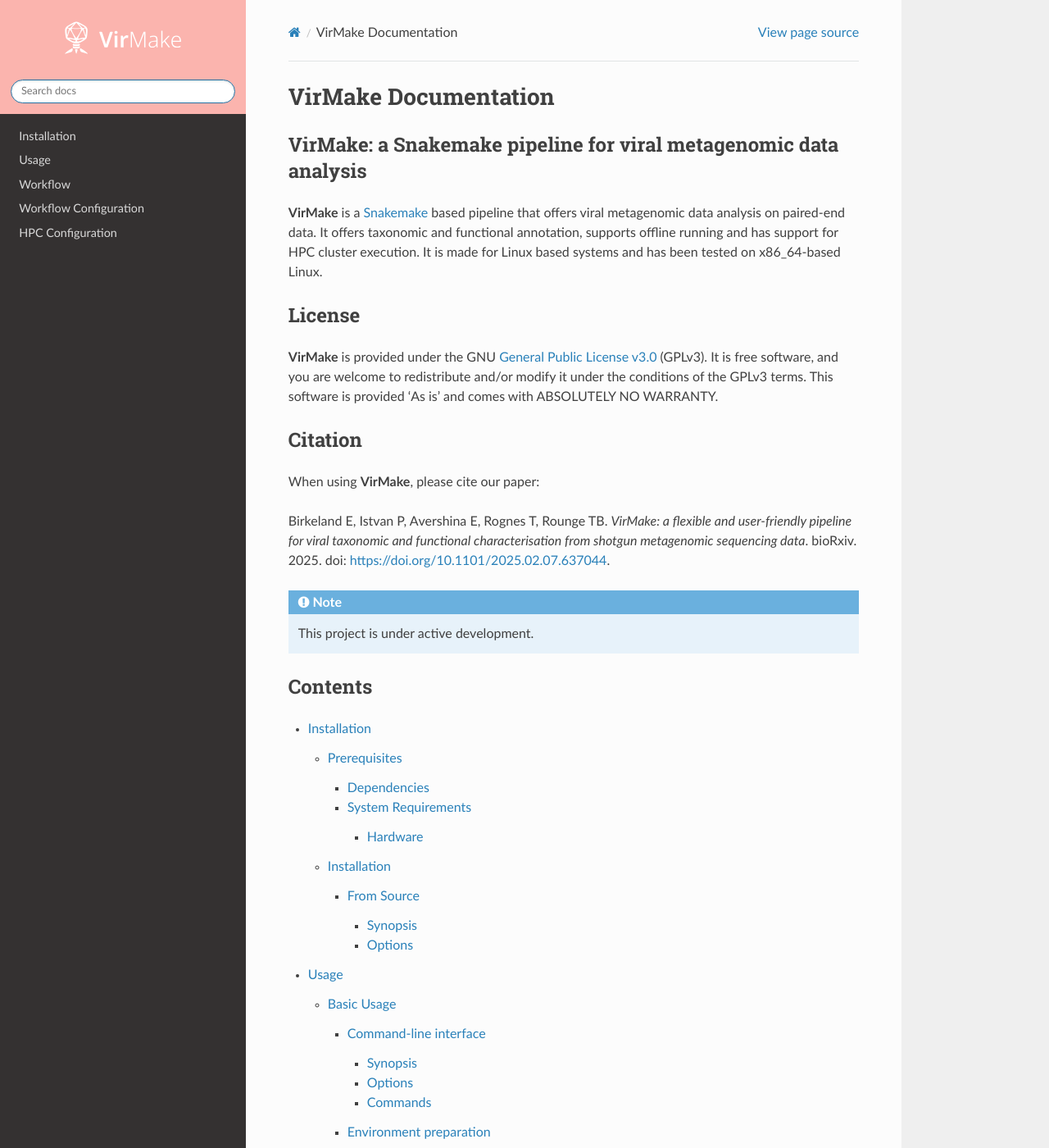
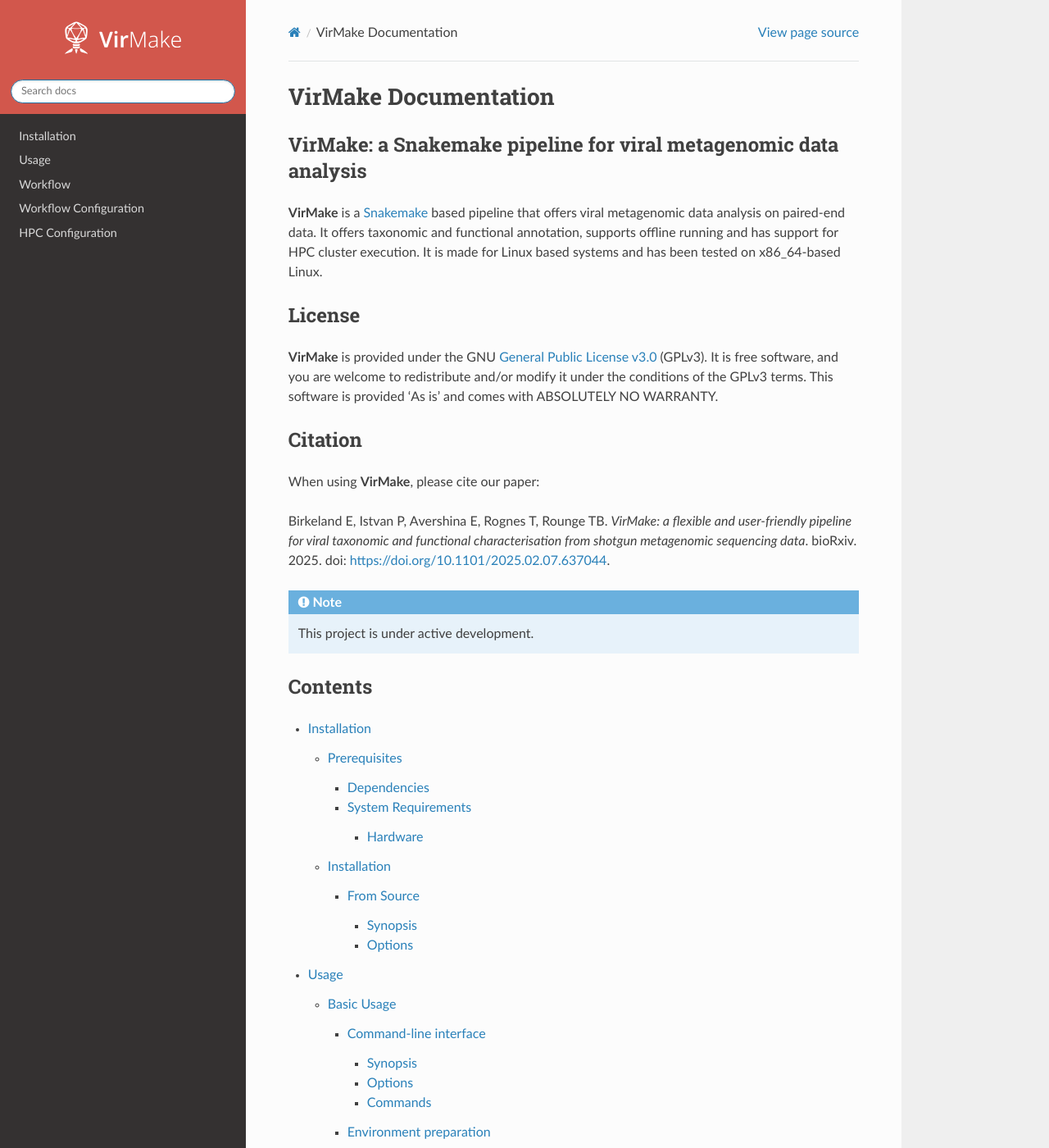
Before and after one commit to Rounge-lab/VirMake, a Sphinx documentation site: the page built from docs/source/index.rst, in a window 1280 px wide and 1400 px high. Shown: the whole window at 82% size. Built offline with Sphinx 7.4.7 and the Read the Docs theme 3.1.0, drawn with Linux system fonts in a browser that asks for light colours.

Commit message:
Updated colors

```diff
--- a/docs/source/_static/virmake.css
+++ b/docs/source/_static/virmake.css
@@ -1,7 +1,7 @@
 :root {
-    --color-brand-primary: #fbb4ae;
+    --color-brand-primary: #d2574c;
 }
 
 .wy-side-nav-search, .wy-nav-top {
-    background: var(--color-brand-primary, #fbb4ae);
+    background: var(--color-brand-primary, #d2574c);
 }
```
Also changed, not shown: docs/source/_static/virmake_favicon.svg.
